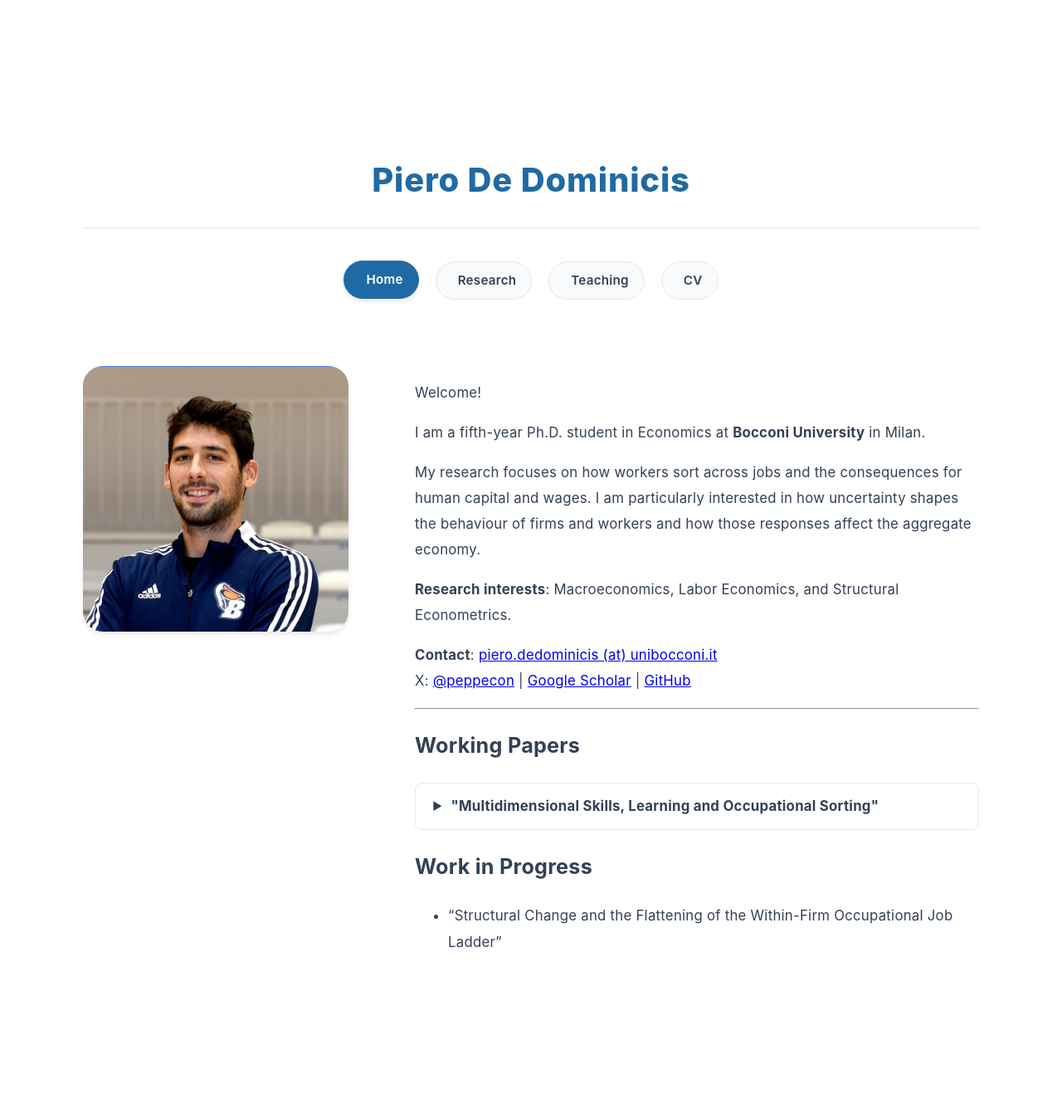
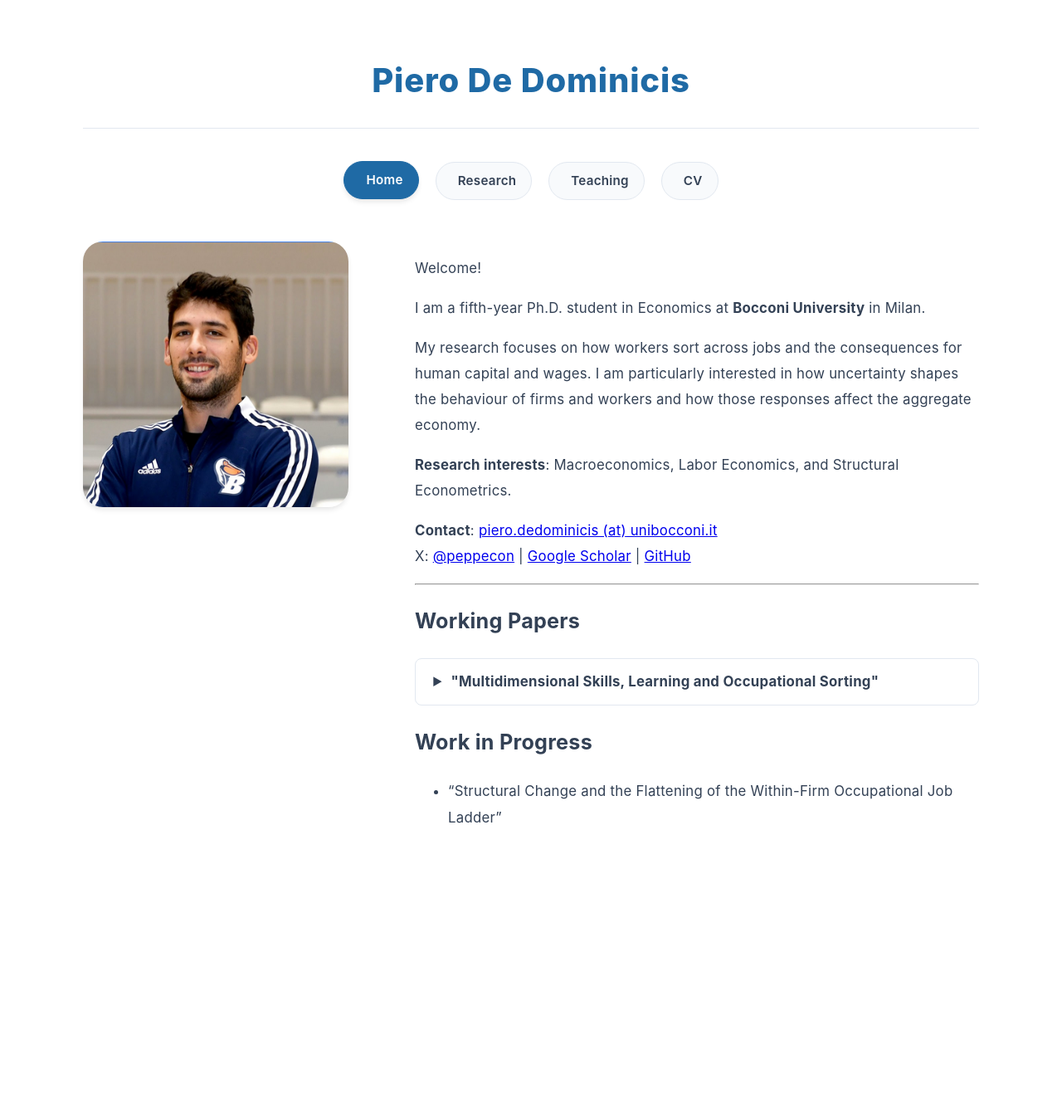
Before and after one commit to peppecon/peppecon.github.io, a Jekyll site: the page built from _pages/about.md, in a window 1280 px wide. Shown: the whole page at 83% size. Built offline with Jekyll 4.4.1, drawn with Linux system fonts in a browser that asks for light colours; after the commit the page ends 1197 px from its top, so only the background shows below that.

Commit message:
Style: shift content upward by reducing vertical spacing

```diff
--- a/_sass/modern-layout.scss
+++ b/_sass/modern-layout.scss
@@ -36,17 +36,17 @@ html.modern-layout {
   max-width: 1800px;
   /* Massive width for ultra-long horizontal lines */
   margin: 0 auto;
-  padding: 100px 100px;
-  /* Extreme padding for an airy hub feel */
+  padding: 40px 100px 100px;
+  /* Reduced top padding to shift content up */
 }
 
 /* Centered Header */
 .site-header {
   text-align: center;
-  margin-bottom: 70px;
-  /* More space below header */
-  padding-top: 80px;
-  /* Even more top breathing room */
+  margin-bottom: 40px;
+  /* Reduced from 70px */
+  padding-top: 20px;
+  /* Reduced from 80px */
 }
 
 .site-title {
@@ -71,8 +71,8 @@ html.modern-layout {
   justify-content: center;
   gap: 20px;
   /* Increased from 12px */
-  margin-bottom: 80px;
-  /* More separation from content */
+  margin-bottom: 50px;
+  /* Reduced from 80px */
   flex-wrap: wrap;
 }
 
```
